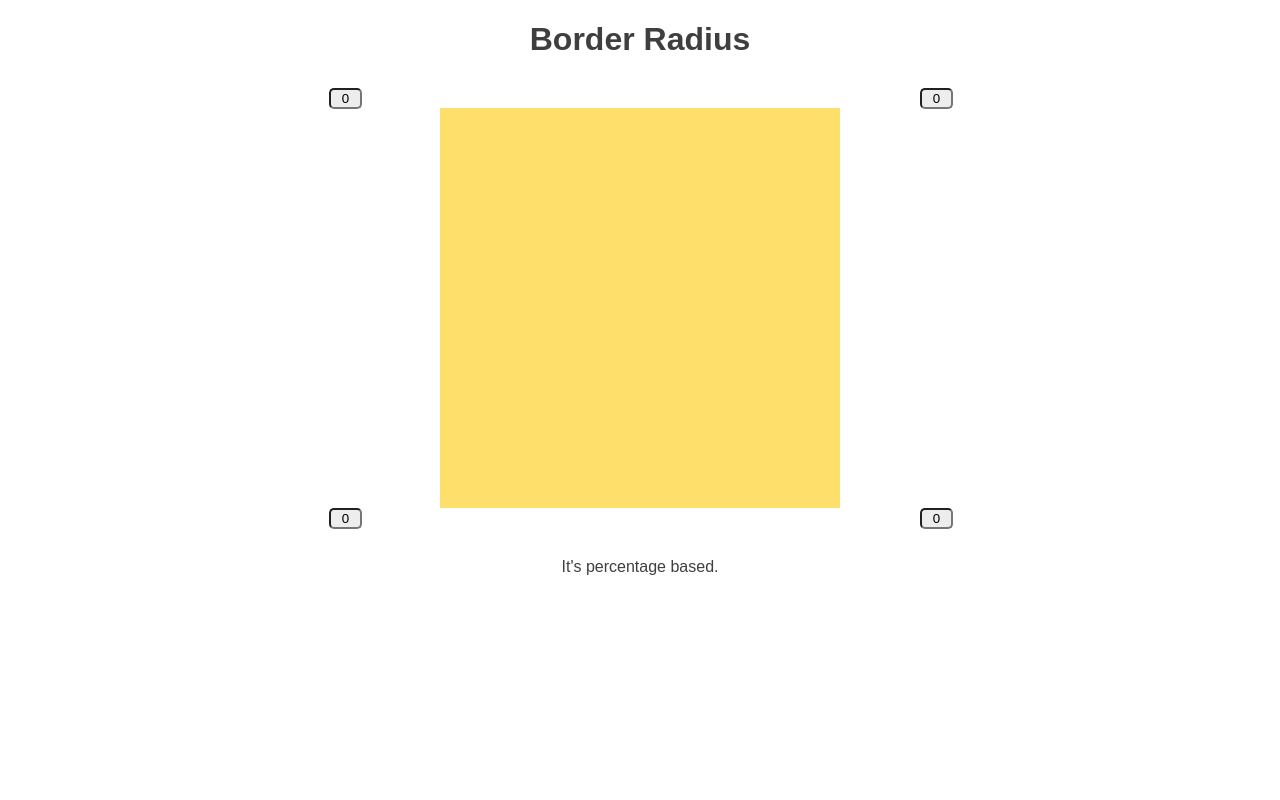
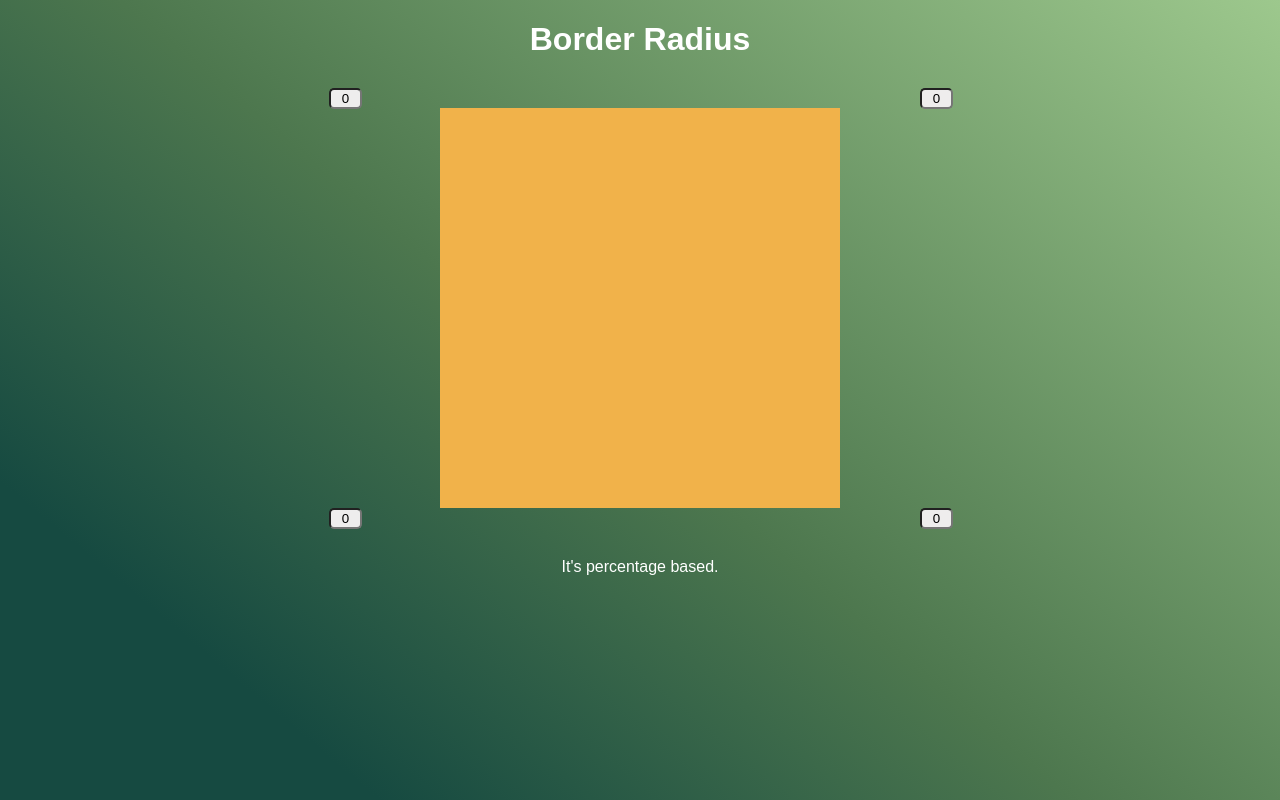
Before and after one commit to fabiofsilva92/border-radius, a plain HTML site: page index.html in a window 1280 px wide. Drawn offline with Linux system fonts and the light colour scheme.

Commit message:
Color adjustment

```diff
--- a/style.css
+++ b/style.css
@@ -1,13 +1,16 @@
     html {
-        background-color: #ffffff;
+        background: rgb(22, 74, 65);
         font-family: sans-serif;
+        background: linear-gradient(40deg, rgba(22, 74, 65, 1) 17%, rgba(77, 119, 78, 1) 48%, rgba(157, 200, 141, 1) 100%);
+        width: 100%;
+        height: 100%;
     }
 
     h1 {
         display: flex;
         align-items: center;
         justify-content: center;
-        color: #3f3f3f;
+        color: #ffffff;
     }
 
     .container {
@@ -24,7 +27,7 @@
     }
 
     #radius-surface {
-        background-color: #ffdf6c;
+        background-color: #F1B24A;
         width: 400px;
         height: 400px;
         margin: auto;
@@ -63,5 +66,5 @@
     .instructions {
         margin-top: 50px;
         text-align: center;
-        color: #3f3f3f;
+        color: #ffffff;
     }
```
